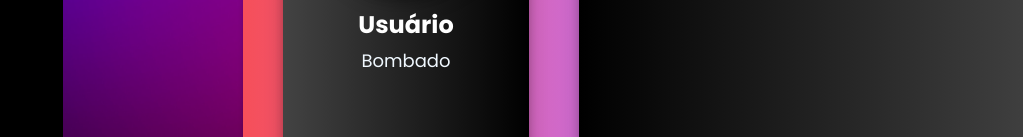
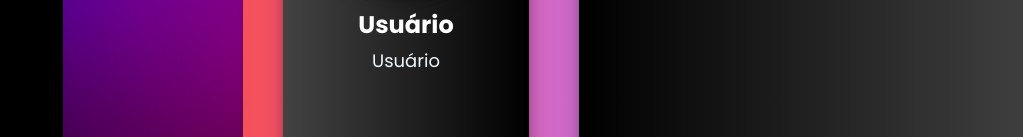
Before and after one commit to michaelazev/tecfit, a React (Create React App) app in the folder client/: page /user in a window 1280 px wide. Shown: the part 408-545 px from the top of the page, without its empty margins (257-1280 px from the left). Built offline with nearby package versions, Linux system fonts and the light colour scheme.

Commit message:
update role

```diff
--- a/client/src/pages/user.js
+++ b/client/src/pages/user.js
@@ -25,7 +25,7 @@ function User() {
                 <div className="left-container">
                     <img className="imgProfile" src="https://cdn.pixabay.com/photo/2015/01/08/18/29/entrepreneur-593358__480.jpg" alt="Profile Image" />
                     <h2 className="gradienttext2">{userData.username || "Usuário"}</h2>
-                    <p className="roleName">Bombado</p>
+                    <p className="roleName">Usuário</p>
                 </div>
                 <div className="right-container">
                     <h3 className="gradienttext">Seu Perfil</h3>
```
